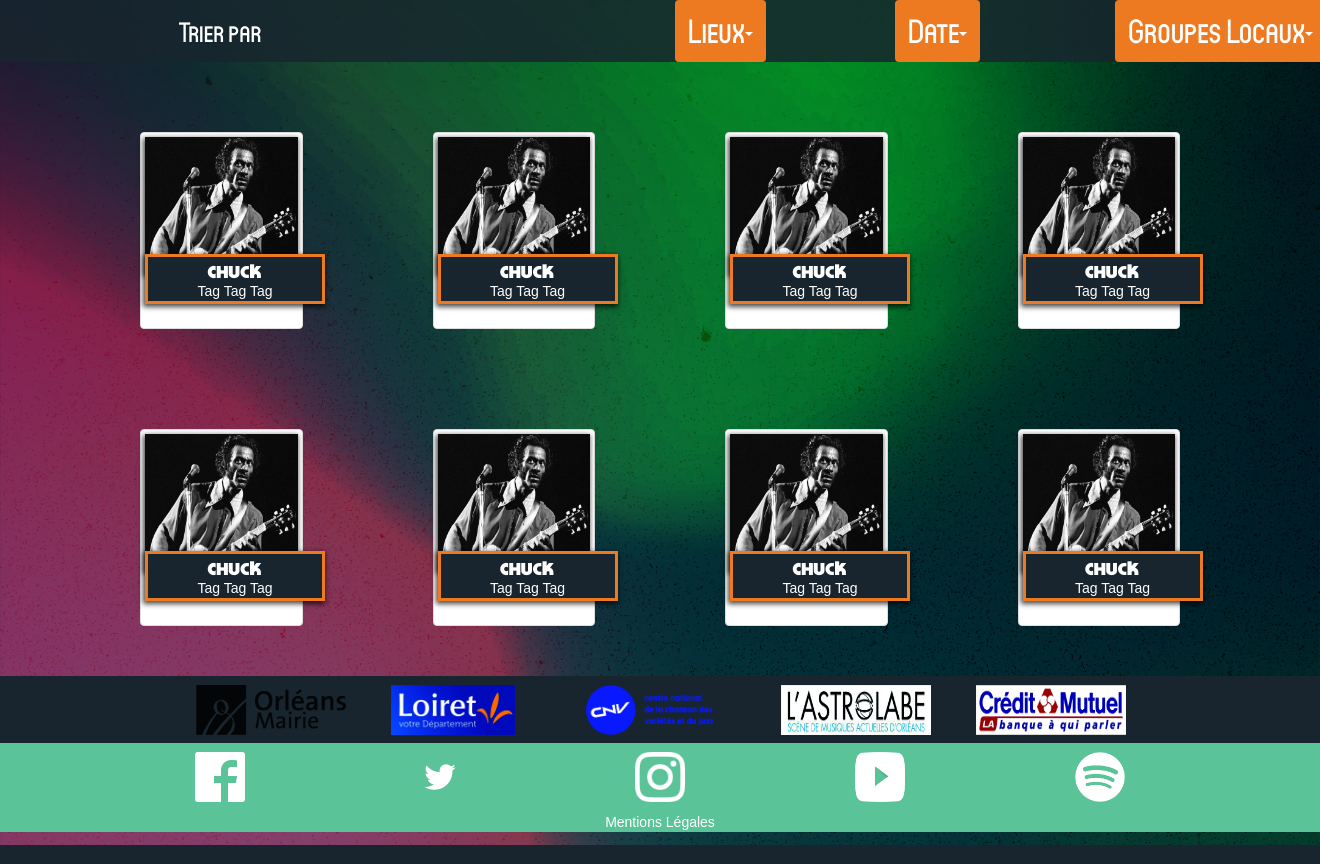
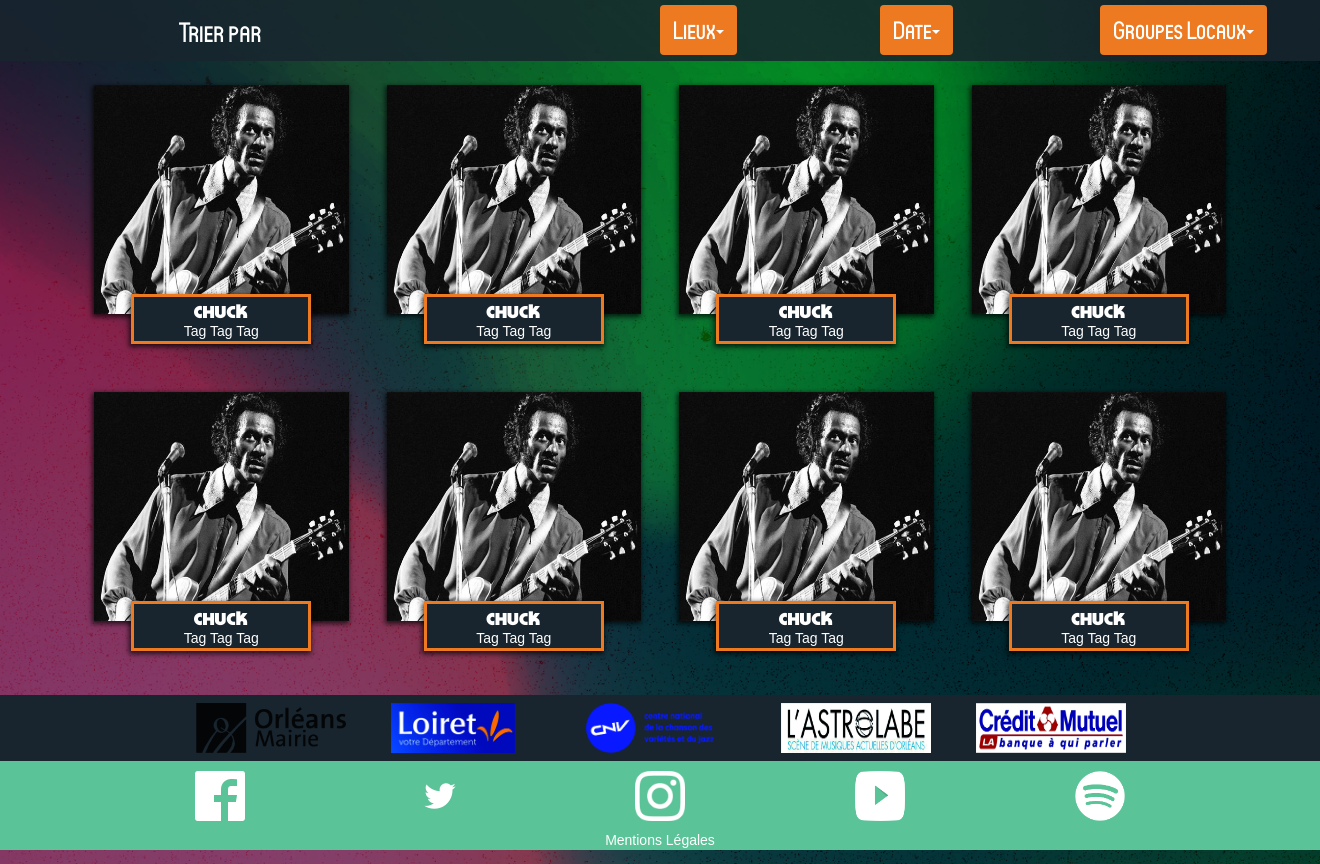
Before and after one commit to WildCodeSchool/orleans-0217-hoppophop, a PHP site: page /progr.php in a window 1320 px wide. Shown: the part 50-914 px from the top of the page. Run offline with PHP 8.4, Linux system fonts and the light colour scheme; some libraries are stand-ins or nearby versions.

Commit message:
page programmation version 0.1.2

```diff
--- a/src/css/style.css
+++ b/src/css/style.css
@@ -183,16 +183,18 @@ p {
 .btntri {
     text-decoration: none;
     color: #ffffff;
-    font-size: 2.4em;
+    font-size: 1.8em;
     background-color: rgba(237, 122, 33, 1);
     position: relative;
     margin-top: auto;
     margin-bottom: auto;
+    top:5px;
+    left:-15px;
 
 }
 
 .listtri {
- background-color: rgba(90, 195, 152, 0.85);
+    background-color: rgba(90, 195, 152, 0.85);
     box-shadow: -1px 2px 5px 1px rgba(0, 0, 0, 0.7);
 }
 
@@ -200,38 +202,10 @@ p {
 /* -- style image + sous-titre -- */
 
 .itemx {
-    margin: 50px;
+    border: none;
+    background-color: transparent;
+
 }
-
-
-/*Fin Welcome*/
-
-/*Lieux*/
-
-.lieux_title {
-    color: white;
-}
-
-.lieux_thumbnail {
-    background-color: transparent;
-    border: none;
-    height: 200px;
-}
-/*Fin Lieux*/
-
-/*Food*/
-.food_div {
-    background-color: white;
-    padding: 1%;
-    border: 5px solid rgba(90, 195, 152, 1);
-    margin-bottom: 1%;
-}
-
-.food_hr {
-    border: 1px solid rgba(90, 195, 152, 1);
-}
-
-/*Fin Food*/
 
 /* -- style image seule -- */
 
@@ -278,6 +252,32 @@ p {
     top: -16px;
 }
 
-@media all (max-width: 1280px) {
 
+/*Fin Welcome*/
+
+/*Lieux*/
+
+.lieux_title {
+    color: white;
 }
+
+.lieux_thumbnail {
+    background-color: transparent;
+    border: none;
+    height: 200px;
+}
+/*Fin Lieux*/
+
+/*Food*/
+.food_div {
+    background-color: white;
+    padding: 1%;
+    border: 5px solid rgba(90, 195, 152, 1);
+    margin-bottom: 1%;
+}
+
+.food_hr {
+    border: 1px solid rgba(90, 195, 152, 1);
+}
+
+/*Fin Food*/
```
